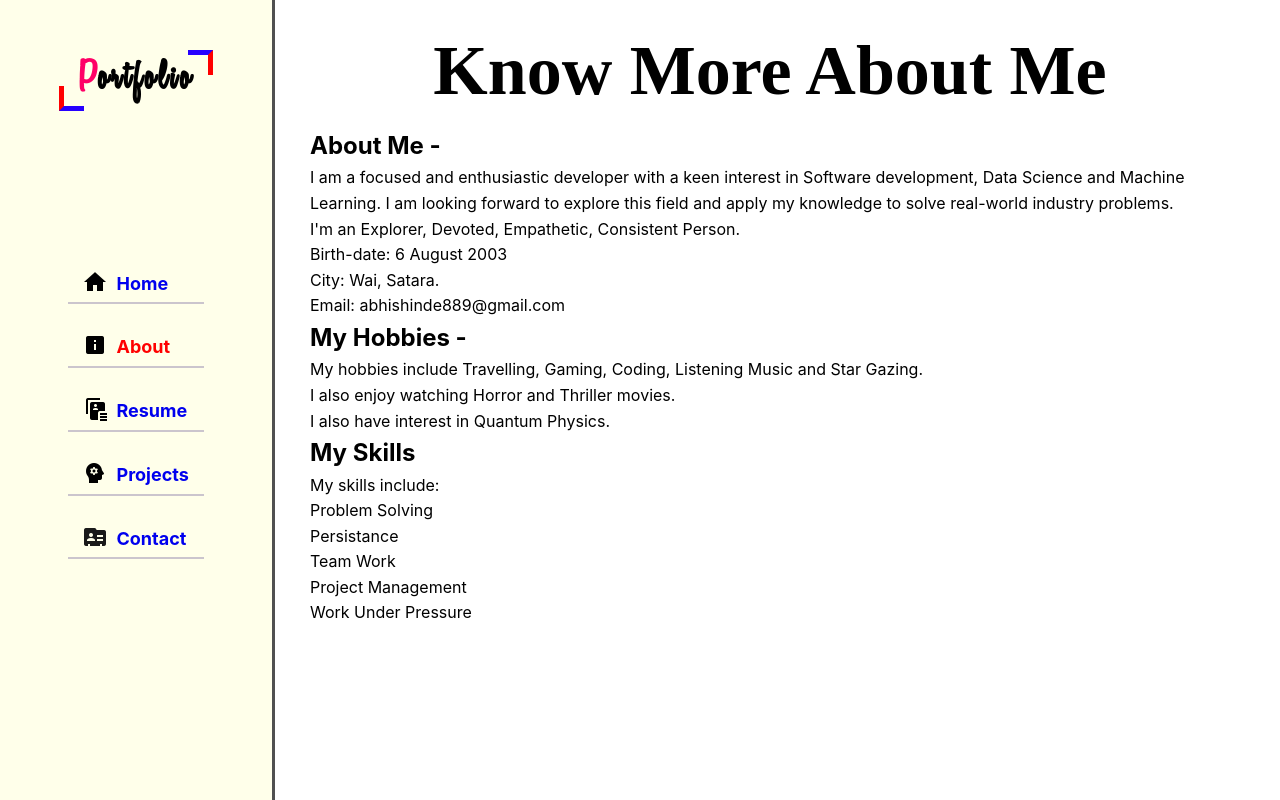
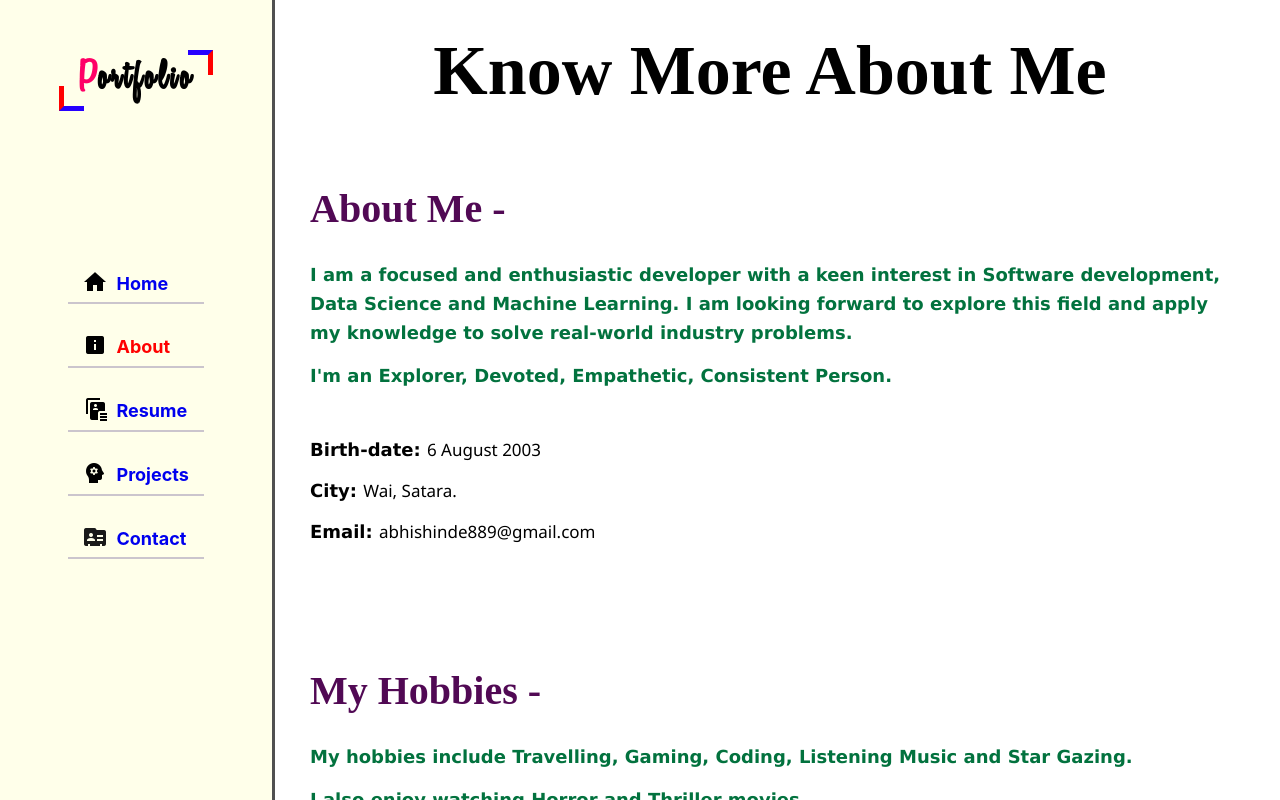
Before and after one commit to Mr-Abhishek-Shinde/Portfolio-Website, a React (Create React App) app: page /about in a window 1280 px wide. Built offline with nearby package versions, Linux system fonts and the light colour scheme.

Commit message:
styled new component

```diff
--- a/src/App.css
+++ b/src/App.css
@@ -10,7 +10,7 @@
 @import url('https://fonts.googleapis.com/css2?family=Cormorant+SC:wght@500&display=swap');
 @import url('https://fonts.googleapis.com/css2?family=Poppins:wght@400;500;600&family=Rancho&family=Water+Brush&display=swap');
 @import url('https://fonts.googleapis.com/css2?family=Bungee+Spice&display=swap');
-
+@import url('https://fonts.googleapis.com/css2?family=Pacifico&display=swap');
 
 @font-face {
   font-family: VS;
--- a/src/components/About.css
+++ b/src/components/About.css
@@ -20,3 +20,53 @@
     font-size: 70px;
     font-family: 'Bungee Spice';
 }
+
+.resumeContainer div h1{
+    font-size: 40px;
+    font-weight: 800;
+    font-family: 'Pacifico', cursive;
+    color: #510954;
+    margin: 50px 0px 20px 0px;
+}
+
+.resumeContainer div h6{
+    margin-bottom: 15px;
+    font-size: 18px;
+    font-family: 'Lucida Sans', 'Lucida Sans Regular', 'Lucida Grande', 'Lucida Sans Unicode', Geneva, Verdana, sans-serif;
+    font-weight: 700;
+    color: rgb(2, 114, 62);
+}
+
+.resumeContainer div p{
+    margin-bottom: 12px;
+    font-size: 18px;
+    font-family: 'Lucida Sans', 'Lucida Sans Regular', 'Lucida Grande', 'Lucida Sans Unicode', Geneva, Verdana, sans-serif;
+    font-weight: 700;
+}
+
+.resumeContainer div p span{
+    margin-bottom: 10px;
+    font-size: 17px;
+    font-family: 'Segoe UI', Tahoma, Geneva, Verdana, sans-serif;
+    font-weight: 500;
+}
+
+.abtMe1{
+    margin-bottom: 45px;
+}
+
+.addInfo{
+    margin-bottom: 50px;
+}
+
+.skills1 li{
+    width: 100%;
+    font-size: 20px;
+    font-weight: 600;
+    margin: 10px 0 0 50px;
+    color: rgb(2, 114, 62);
+}
+
+.skills{
+    padding-bottom: 60px;
+}
--- a/src/components/About.js
+++ b/src/components/About.js
@@ -32,28 +32,31 @@ export default function About() {
                 <h1 className="secTitle"  data-aos="flip-right">Know More About Me</h1>
                     <div class="addInfo">
                         <h1>About Me -</h1>
-                        <p>I am a focused and enthusiastic developer with a keen interest in Software development, Data Science and Machine Learning. I am looking forward to explore this field and apply my knowledge to solve real-world industry problems.</p>
-                        <p>I'm an Explorer, Devoted, Empathetic, Consistent Person.</p>
+                    <div class="abtMe1">
+                        <h6>I am a focused and enthusiastic developer with a keen interest in Software development, Data Science and Machine Learning. I am looking forward to explore this field and apply my knowledge to solve real-world industry problems.</h6>
+                        <h6>I'm an Explorer, Devoted, Empathetic, Consistent Person.</h6>
+                    </div>
 
-                        <p>Birth-date: 6 August 2003</p>
-                        <p>City: Wai, Satara.</p>
-                        <p>Email: abhishinde889@gmail.com</p>
+                        <p>Birth-date: <span>6 August 2003</span></p>
+                        <p>City: <span>Wai, Satara.</span></p>
+                        <p>Email: <span>abhishinde889@gmail.com</span></p>
                     </div>
                     <div class="hobby">
                         <h1>My Hobbies -</h1>
-                        <p>My hobbies include Travelling, Gaming, Coding, Listening Music and Star Gazing.</p>
-                        <p>I also enjoy watching Horror and Thriller movies.</p>
-                        <p>I also have interest in Quantum Physics. </p>
+                        <h6>My hobbies include Travelling, Gaming, Coding, Listening Music and Star Gazing.</h6>
+                        <h6>I also enjoy watching Horror and Thriller movies.</h6>
+                        <h6>I also have interest in Quantum Physics. </h6>
                     </div>
 
                     <div class="skills">
-                        <h1>My Skills</h1>
-                        <p>My skills include:</p>
-                        <p>Problem Solving</p>
-                        <p>Persistance</p>
-                        <p>Team Work</p>
-                        <p>Project Management</p>
-                        <p>Work Under Pressure</p>
+                        <h1>Skills -</h1>
+                        <div class="skills1">
+                            <li>Problem Solving</li>
+                            <li>Persistance</li>
+                            <li>Team Work</li>
+                            <li>Project Management</li>
+                            <li>Work Under Pressur</li>
+                        </div>
                     </div>
                 </div>
             </section>
```
Also changed, not shown: src/components/img/curlyBr.png (added).
